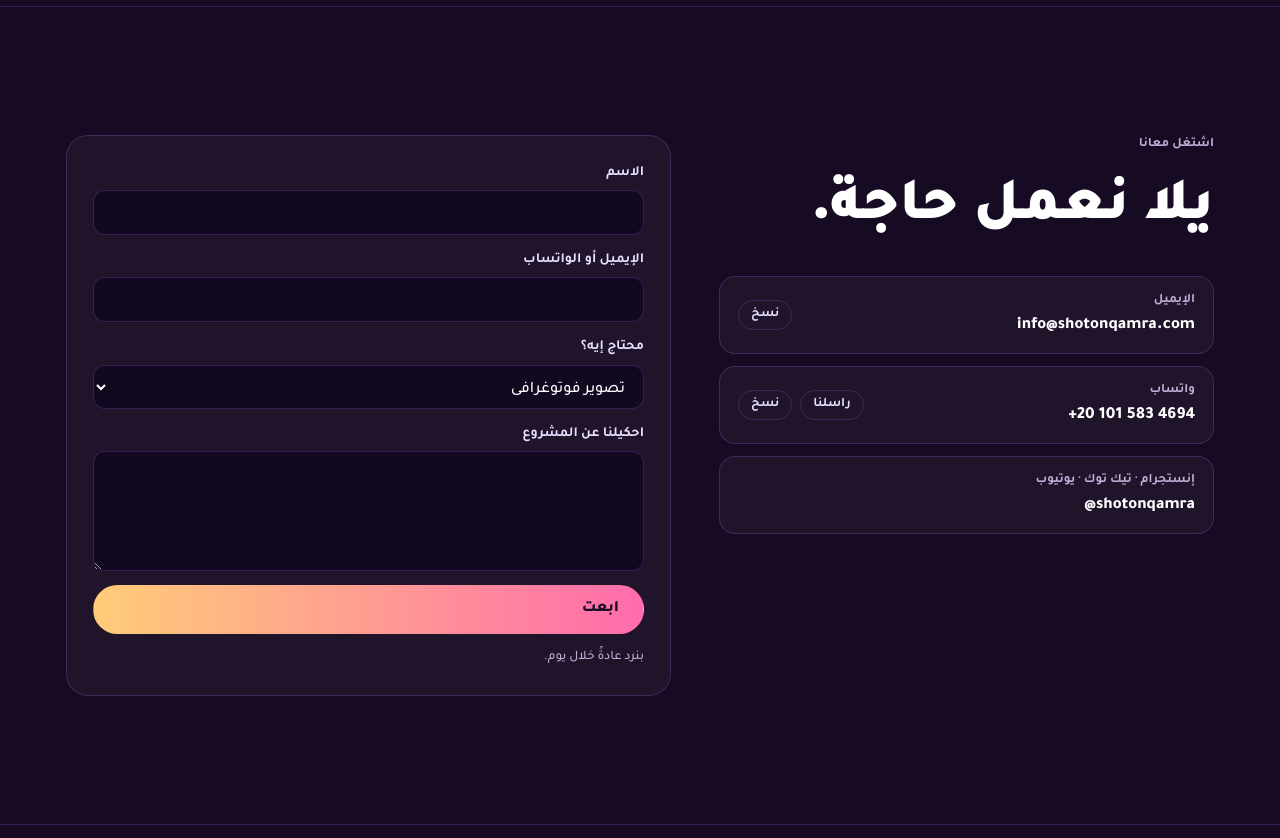
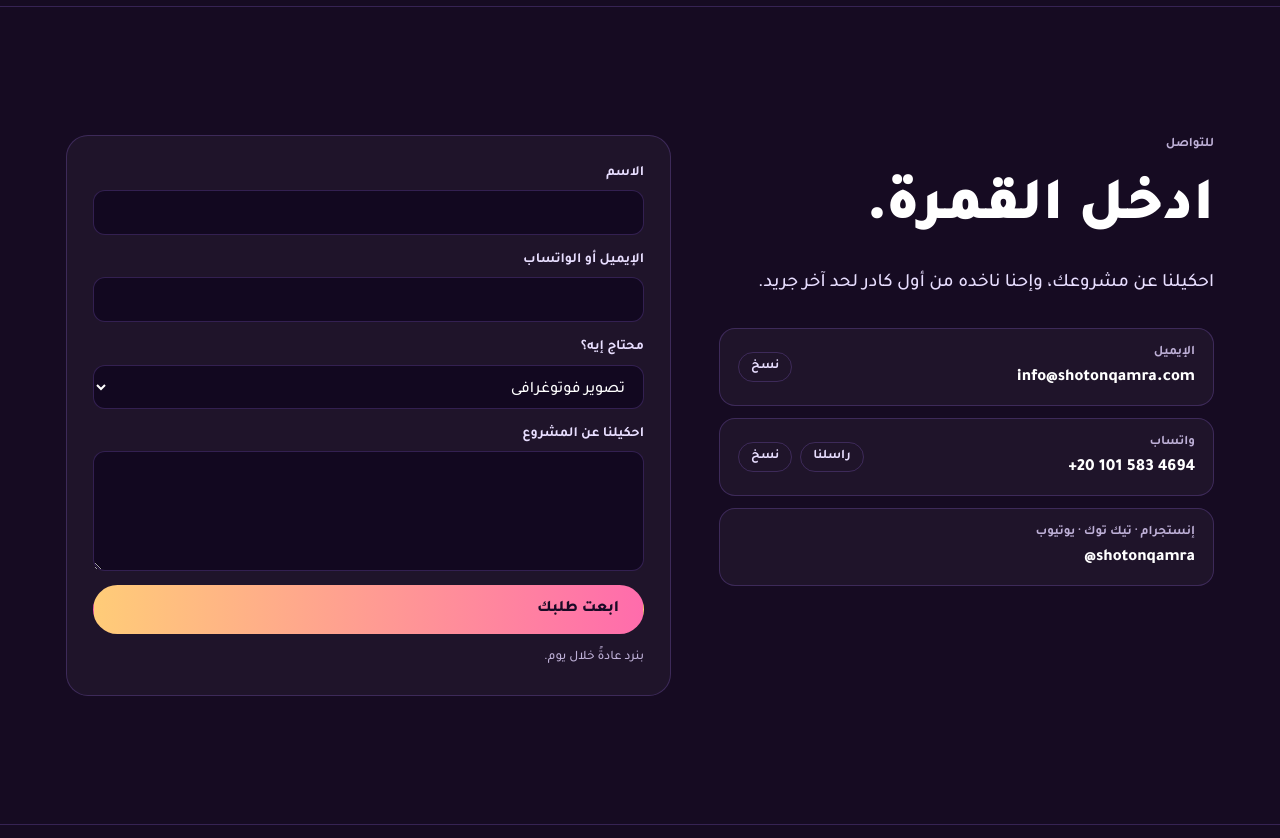
Before and after one commit to shotonqamra/shotonqamra.github.io, a plain HTML site: page ar/index.html in a window 1280 px wide. Shown: the part 4740-5578 px from the top of the page. Drawn offline with Linux system fonts and the light colour scheme.

Commit message:
Add files via upload

```diff
--- a/ar/index.html
+++ b/ar/index.html
@@ -310,8 +310,9 @@ footer small{color:var(--muted)}
 <section id="contact">
   <div class="wrap contact">
     <div>
-      <div class="eyebrow" data-en="Work with us" data-ar="اشتغل معانا">اشتغل معانا</div>
-      <h2 data-en="Let’s make something." data-ar="يلا نعمل حاجة.">يلا نعمل حاجة.</h2>
+      <div class="eyebrow" data-en="Enquiries" data-ar="للتواصل">للتواصل</div>
+      <h2 data-en="Step into the qamra." data-ar="ادخل القمرة.">ادخل القمرة.</h2>
+      <p class="lead" data-en="Tell us about your project, and we’ll take it from the first frame to the final grade." data-ar="احكيلنا عن مشروعك، وإحنا ناخده من أول كادر لحد آخر جريد.">احكيلنا عن مشروعك، وإحنا ناخده من أول كادر لحد آخر جريد.</p>
       <div class="ways">
         <div class="way"><div><small data-en="EMAIL" data-ar="الإيميل">الإيميل</small><span class="v" id="mail">info@shotonqamra.com</span></div><button class="copy" type="button" data-copy="mail" data-en="Copy" data-ar="نسخ">نسخ</button></div>
         <div class="way"><div><small data-en="WHATSAPP" data-ar="واتساب">واتساب</small><span class="v" id="wa">+20 101 583 4694</span></div><div style="display:flex;gap:8px"><a class="copy" style="text-decoration:none" href="https://wa.me/201015834694" target="_blank" rel="noopener" data-en="Chat" data-ar="راسلنا">راسلنا</a><button class="copy" type="button" data-copy="wa" data-en="Copy" data-ar="نسخ">نسخ</button></div></div>
@@ -331,7 +332,7 @@ footer small{color:var(--muted)}
           <option data-en="Something else" data-ar="حاجة تانية">حاجة تانية</option>
         </select></label>
       <label><span data-en="Tell us about the project" data-ar="احكيلنا عن المشروع">احكيلنا عن المشروع</span><textarea id="f-msg" name="message"></textarea></label>
-      <button class="btn primary" type="submit" data-en="Send" data-ar="ابعت">ابعت</button>
+      <button class="btn primary" type="submit" data-en="Send enquiry" data-ar="ابعت طلبك">ابعت طلبك</button>
       <p class="note" data-en="We usually reply within a day." data-ar="بنرد عادةً خلال يوم.">بنرد عادةً خلال يوم.</p>
       <p class="ok" id="ok" hidden></p>
     </form>
```
Also changed, not shown: index.html (+4 -3 lines).
